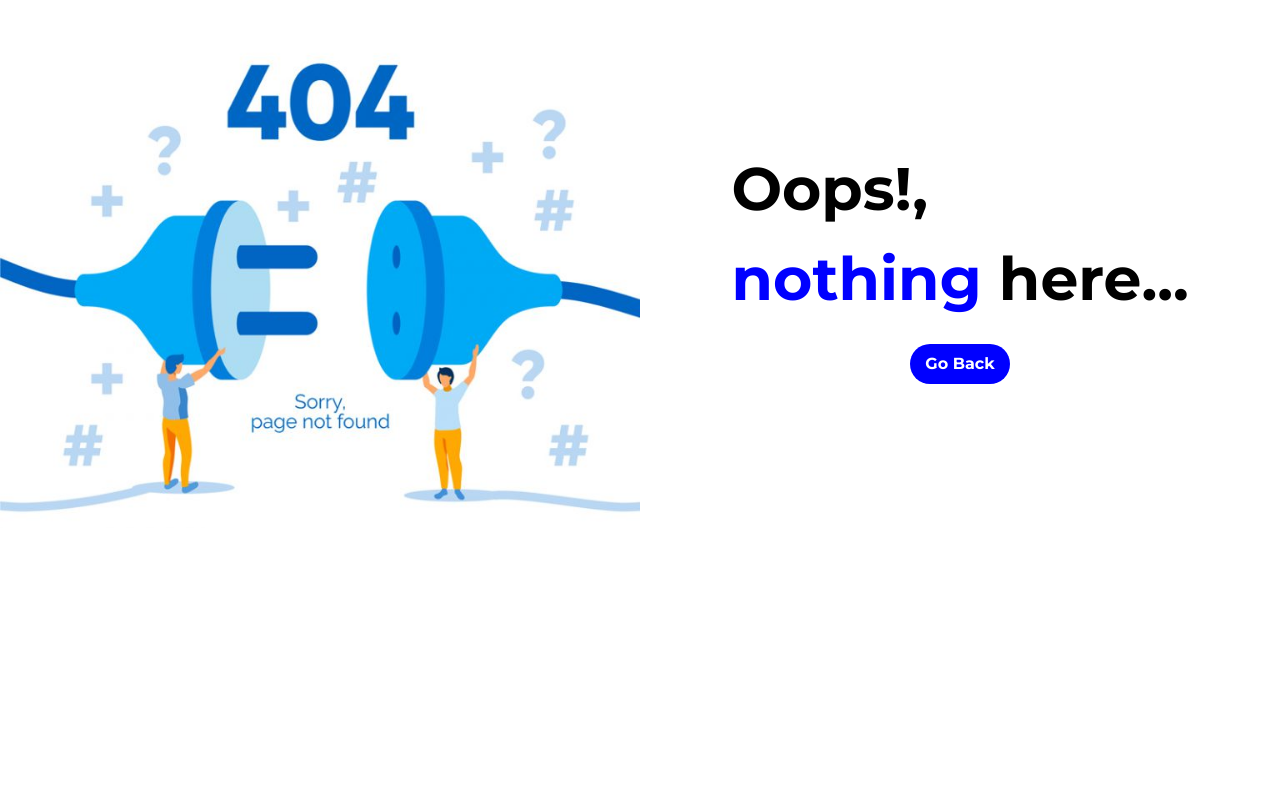
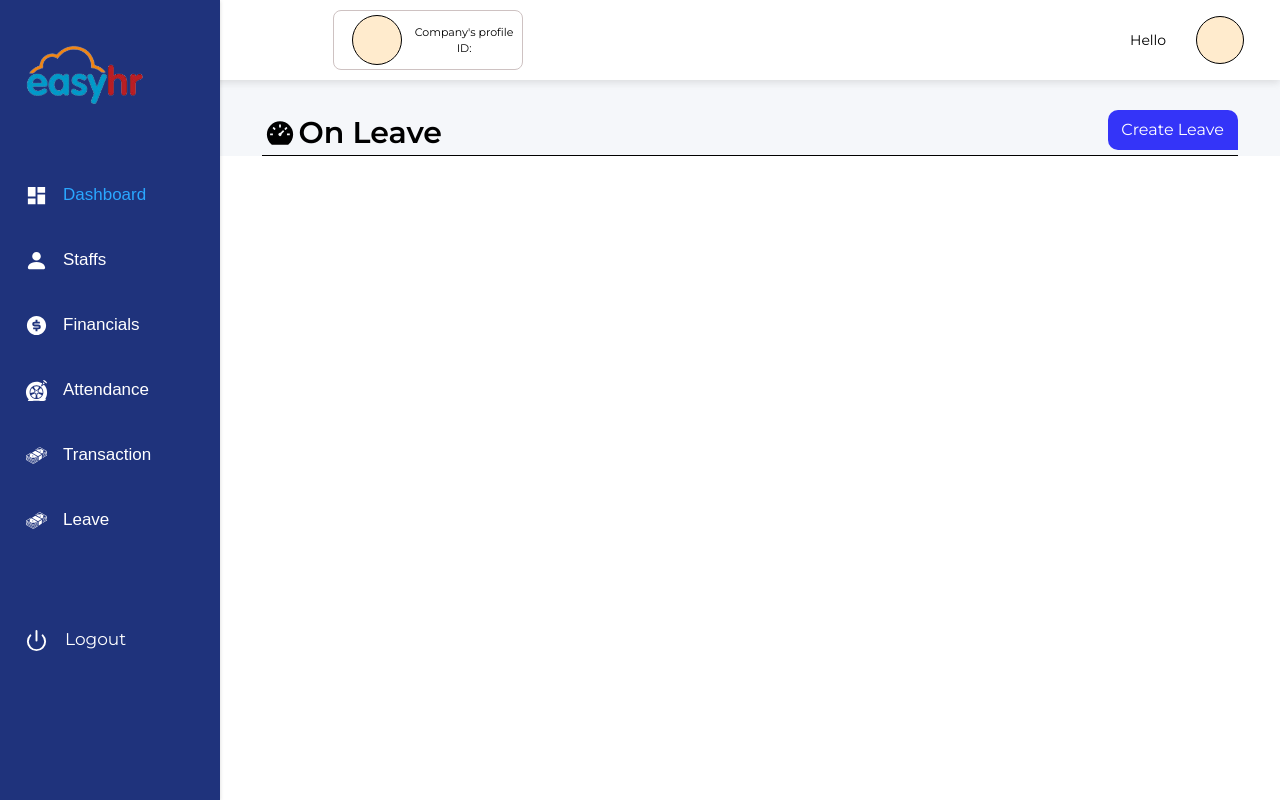
Before and after one commit to OgbuEsther/Easy_HR_FE2, a React (Create React App) app: page /dashboard/leave in a window 1280 px wide. Built offline with nearby package versions, Linux system fonts and the light colour scheme; no server answers.

Commit message:
leave page

```diff
--- a/src/components/block/SideBar.tsx
+++ b/src/components/block/SideBar.tsx
@@ -108,6 +108,22 @@ const SideBar = () => {
           <Text3>Transaction</Text3>
         </NavLink>
       </Home2>
+      <Home2>
+        <Icon2>
+          <GiMoneyStack />
+        </Icon2>
+        <NavLink
+          to="/dashboard/leave"
+          style={({ isActive }) => {
+            return {
+              textDecoration: isActive ? "none" : "none",
+              color: isActive ? "#2AA7FF" : "#3e4956",
+            };
+          }}
+        >
+          <Text3>Leave</Text3>
+        </NavLink>
+      </Home2>
 
       <Power>
         <Icon2>
--- a/src/components/layout/Form/SignInForm.tsx
+++ b/src/components/layout/Form/SignInForm.tsx
@@ -58,6 +58,7 @@ SetViewPassword(!ViewPassword)
 
     onSuccess: (myData) => {
       dispatch(Staff(myData.data));
+      console.log(myData)
 
       Swal.fire({
         title: "Login succesful",
@@ -85,18 +86,19 @@ SetViewPassword(!ViewPassword)
 
   const Submit = handleSubmit(async(data)=>{
     loginin.mutate(data)
+
     reset()
   })
 
 
   return (
 
-        <Form>
+        <Form  onSubmit={Submit}>
 <SignUpTitle>Sign In</SignUpTitle>
 {/* <SignUpDescription>Pay smart and save time with Easy Pay</SignUpDescription> */}
 <SignUpDescription>You will be signed in as a Staff</SignUpDescription>
 
-<InputField onSubmit={Submit}>
+<InputField>
 
 <CompanyNameInputHold>
 
--- /dev/null
+++ b/src/pages/Leave/Leave.tsx
@@ -0,0 +1,328 @@
+import React from "react";
+import { MdOutlineCancel } from "react-icons/md";
+import { FaGoogleWallet } from "react-icons/fa";
+import styled from "styled-components";
+import { NavLink } from "react-router-dom";
+import { FaJediOrder } from "react-icons/fa";
+import { BsFillArrowRightCircleFill } from "react-icons/bs";
+import { GiHypersonicMelon } from "react-icons/gi";
+import {
+  AiFillAlert,
+  AiOutlineDeploymentUnit,
+  AiFillDashboard,
+} from "react-icons/ai";
+import { useAppSelector } from "../../components/global/Store";
+import { useQuery } from "@tanstack/react-query";
+import { getOneAdmin } from "../../utils/Api/ApiCall";
+// import { useAppSelector } from "../components/global/Store";
+// import { useQuery } from "@tanstack/react-query";
+// import { getOneAdmin } from "../utils/Api/ApiCall";
+// import AdminCard from "./AdminCard";
+
+const ParentComp = () => {
+  const [show, setShow] = React.useState(false);
+
+  const Toggle = () => {
+    setShow(!show);
+  };
+
+  const Toggle2 = () => {
+    setShow(false);
+  };
+
+  const admin = useAppSelector((state) => state.currentUser);
+
+  const getAdmin = useQuery({
+    queryKey: ["singleAdmin"],
+    queryFn: () => getOneAdmin(admin?._id),
+  });
+
+  console.log("this is admin data", admin?.companyname);
+
+  return (
+    <div>
+      <Container>
+        <Wrapper>
+          <Top>
+            <Left>
+              <Bold>
+                <Icn>
+                  <AiFillDashboard />
+                </Icn>
+               On Leave
+              </Bold>
+              <button onClick={Toggle}>Create Leave</button>
+            </Left>
+            <hr />
+
+            {show ? (
+              <Slidein>
+                <Wallets>
+                  <Icon onClick={Toggle2}>
+                    <MdOutlineCancel />
+                  </Icon>
+                  <Card2>
+                    {/* <Circle>
+                      <FaGoogleWallet />
+                    </Circle> */}
+
+                      <Wallet>
+                        <h4>Create leave types</h4>
+
+                      </Wallet>
+
+                  </Card2>
+
+                  <Tap>
+                    <h3>Leave Title</h3>
+                    <input type="text" placeholder="e.g maternity leave"/>
+                    <h3>Number of days</h3>
+                    <input type="text" placeholder="e.g june 5- july 5 " />
+                  </Tap>
+
+                    <button>Create</button>
+                </Wallets>
+              </Slidein>
+            ) : null}
+          </Top>
+           <One></One>
+
+
+        </Wrapper>
+      </Container>
+    </div>
+  );
+};
+
+export default ParentComp;
+
+const One = styled.div``
+
+const CardHold = styled.div`
+  display: flex;
+  flex-wrap: wrap;
+`;
+
+const Holder = styled.div`
+  display: flex;
+
+`;
+
+const Tap2 = styled.div`
+  h3 {
+    margin: 0;
+    font-size: 19px;
+    font-weight: 500;
+  }
+  margin-top: 30px;
+  display: flex;
+  flex-direction: column;
+  p {
+    margin: 0;
+    font-size: 13px;
+    font-weight: 500;
+  }
+  strong {
+    font-size: 16px;
+    margin-left: 15px;
+  }
+`;
+
+const Tap = styled.div`
+input{
+  border: 0.5px solid #7eb0f5;
+  border-radius: 3px;
+  outline: 1px solid #3184f7;
+}
+  h3 {
+    margin: 0;
+    margin-bottom: 6px;
+    font-size: 19px;
+    font-weight: 500;
+  }
+  margin-top: 60px;
+  display: flex;
+  flex-direction: column;
+  p {
+    margin: 0;
+    font-size: 13px;
+    font-weight: 500;
+    margin-top: 30px;
+  }
+  strong {
+    font-size: 16px;
+    margin-left: 15px;
+  }
+`;
+
+const Wallet = styled.div`
+  display: flex;
+  flex-direction: column;
+  margin-left: 18px;
+  margin-top: 15px;
+
+  h4 {
+    color: #fff;
+    margin-top: 5px;
+    font-size: 23px;
+    font-weight: bold;
+  }
+  // button {
+  //   width: 160%;
+  //   height: 50px;
+  //   background-color: red;
+  //   color: #fff;
+  //   border-radius: 5px;
+  //   border: none;
+  //   outline: none;
+  //   margin-top: 60px;
+  //   cursor: pointer;
+  //   font-size: 16px;
+  //   margin-right: 10px;
+  //   margin-top: 30px;
+  // }
+`;
+
+const Circle = styled.div`
+  width: 60px;
+  height: 60px;
+  display: flex;
+  justify-content: center;
+  align-items: center;
+  border-radius: 50px;
+  background-color: #3184f7;
+  color: #fff;
+  font-size: 30px;
+`;
+
+const Card2 = styled.div`
+  width: 300px;
+  height: 150px;
+  margin-top: 30px;
+  background-color:#3184f7;
+  box-shadow: rgba(99, 99, 99, 0.2) 0px 2px 8px 0px;
+  border-top-left-radius: 10px;
+  border-top-right-radius: 10px;
+  border-bottom-right-radius: 10px;
+  display: flex;
+  align-items: center;
+  cursor: pointer;
+  padding-left: 15px;
+`;
+
+const Icon = styled.div`
+  position: absolute;
+  font-size: 25px;
+  top: 15px;
+  cursor: pointer;
+`;
+
+const Wallets = styled.div`
+  width: 330px;
+  height: 100%;
+  background-color: #fff;
+  display: flex;
+  flex-direction: column;
+  padding: 20px;
+  button{
+    margin-top: 30px;
+  }
+`;
+
+const Slidein = styled.div`
+  width: 100%;
+  height: 100vh;
+  display: flex;
+  background-color: rgba(0, 0, 0, 0.7);
+  position: absolute;
+  left: 0;
+  right: 0;
+  top: 0;
+  z-index: 12345;
+  position: fixed;
+  justify-content: flex-end;
+  animation: slide-in 0.5s ease-out;
+
+  @keyframes slide-in {
+    from {
+      transform: translateX(-100%);
+    }
+    to {
+      transform: translateX(0);
+    }
+  }
+`;
+const Icn = styled.div`
+  display: flex;
+  align-items: center;
+  justify-content: center;
+  font-size: 30px;
+  margin: 3px;
+`;
+
+const Bold = styled.div`
+  font-size: 30px;
+  font-weight: 600;
+  display: flex;
+  align-items: center;
+  justify-content: center;
+`;
+const Left = styled.div`
+  display: flex;
+  width: 100%;
+  justify-content: space-between;
+`;
+
+const Top = styled.div`
+  width: 100%;
+  display: flex;
+  justify-content: space-between;
+  flex-direction: column;
+  button {
+    width: 130px;
+    height: 40px;
+    display: flex;
+    justify-content: center;
+    align-items: center;
+    background-color: #3434f8;
+    border-bottom-left-radius: 10px;
+    border-top-left-radius: 10px;
+    border-top-right-radius: 10px;
+    cursor: pointer;
+    color: #fff;
+    position: relative;
+    border: none;
+    outline: none;
+  }
+`;
+
+const Wrapper = styled.div`
+  width: 92%;
+  display: flex;
+  flex-direction: column;
+  align-items: center;
+  padding-top: 90px;
+  display: flex;
+  align-items: center;
+  justify-content: center;
+  flex-direction: column;
+  /* background-color: red; */
+
+  @media screen and (max-width: 768px) {
+    width: 90%;
+  }
+`;
+
+const Container = styled.div`
+  width: calc(100vw - 220px);
+  display: flex;
+  justify-content: center;
+  align-items: center;
+  background-color: #f5f7fa;
+  overflow: hidden;
+  margin-top: 20px;
+
+  @media screen and (max-width: 1024px) {
+    width: 100vw;
+  }
+`;
--- a/src/routes/Routes.tsx
+++ b/src/routes/Routes.tsx
@@ -17,6 +17,7 @@ import ResetPassword from "../pages/Auth/ResetPassword";
 import Verification from "../pages/Auth/Verification";
 import { Staffdashboard } from "../components/layout/Staffdashboard";
 import Staffcomp from "../pages/Staffcomp";
+import Leave from "../pages/Leave/Leave";
 
 
 const Home = lazy(() => import("../pages/landingpage/Home"));
@@ -91,6 +92,12 @@ export const Elements = createBrowserRouter([
       {
         path: "/dashboard/transaction",
         element: <Transaction/>,
+        hasErrorBoundary: true,
+        errorElement: <ErrorBoundary />,
+      },
+      {
+        path: "/dashboard/leave",
+        element: <Leave/>,
         hasErrorBoundary: true,
         errorElement: <ErrorBoundary />,
       },
```
